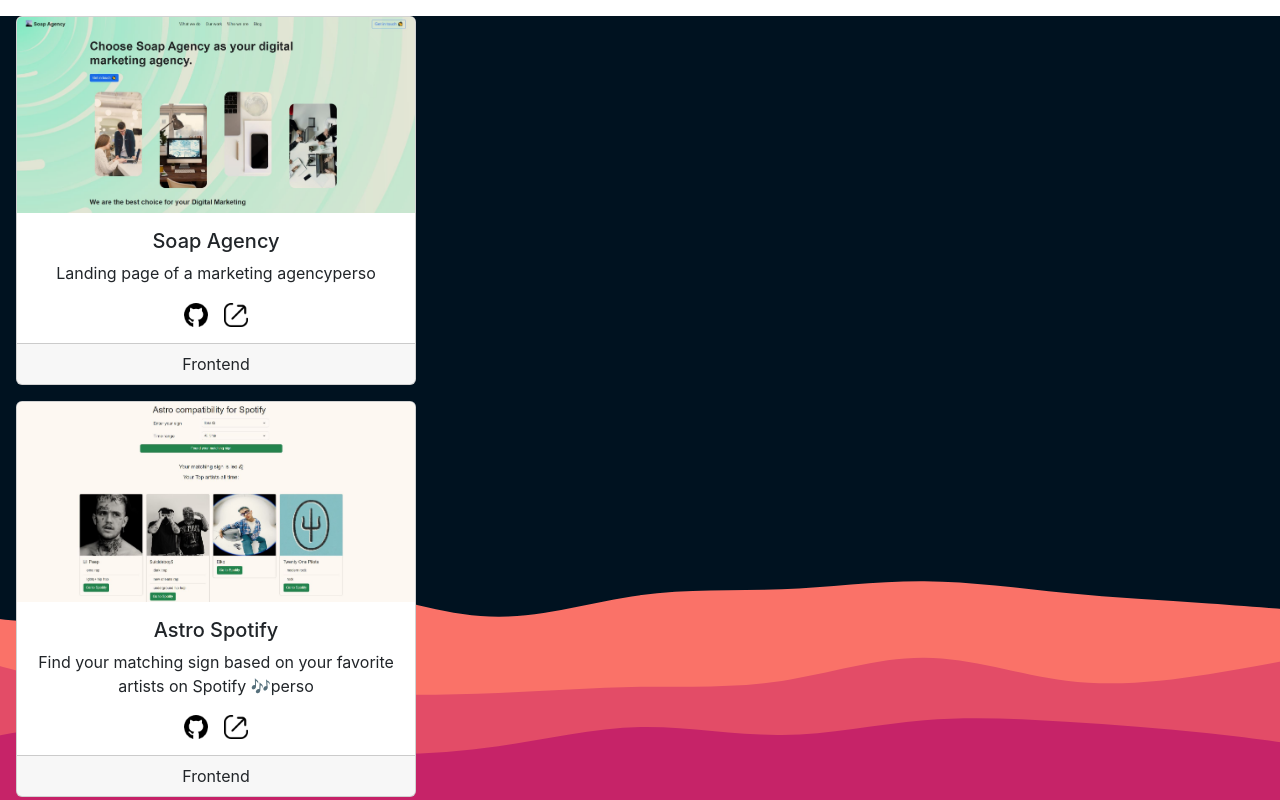
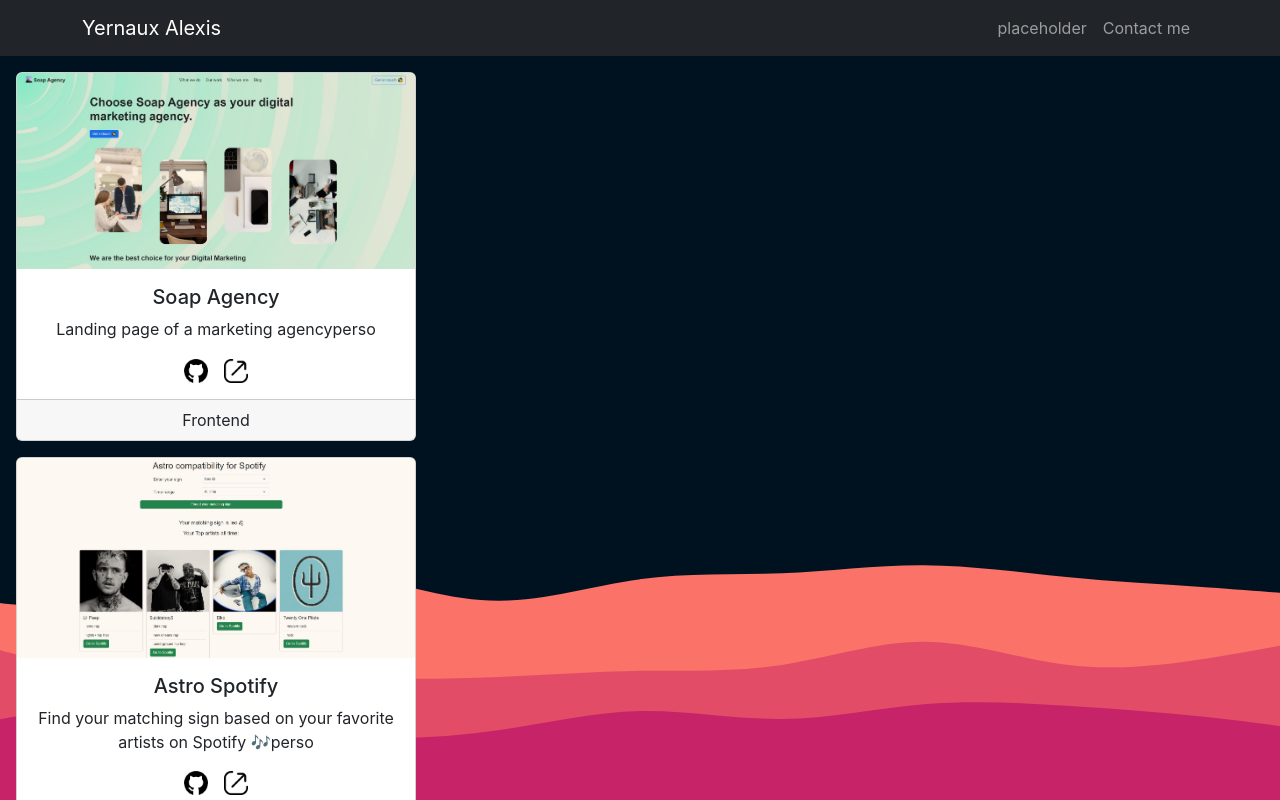
Before and after one commit to yernauxalex/portefolio-react, a React (Create React App) app: page / in a window 1280 px wide. Shown: the top 800 px of the page. Built offline with nearby package versions, Linux system fonts and the light colour scheme.

Commit message:
Add tempHeader

```diff
--- a/src/App.js
+++ b/src/App.js
@@ -1,9 +1,11 @@
 import Home from './pages/Home';
+import Header from './components/Header';
 import './App.css';
 
 function App() {
     return (
         <div className="App">
+            <Header />
             <Home />
         </div>
     );
--- /dev/null
+++ b/src/components/Header.jsx
@@ -0,0 +1,25 @@
+import React from "react"
+import { Container, Nav, Navbar } from 'react-bootstrap';
+
+function Header() {
+    return (
+        <Navbar collapseOnSelect expand="lg" bg="dark" variant="dark">
+            <Container>
+                <Navbar.Brand href="#home" className="me-auto">Yernaux Alexis</Navbar.Brand>
+                <Navbar.Toggle aria-controls="responsive-navbar-nav" />
+                <Navbar.Collapse id="responsive-navbar-nav">
+                    <Nav className="me-auto">
+
+                    </Nav>
+                    <Nav>
+                        <Nav.Link href="#placeholder">placeholder</Nav.Link>
+                        <Nav.Link eventKey={2} href="#contact">
+                            Contact me
+                        </Nav.Link>
+                    </Nav>
+                </Navbar.Collapse>
+            </Container>
+        </Navbar>
+    )
+}
+export default Header
```
